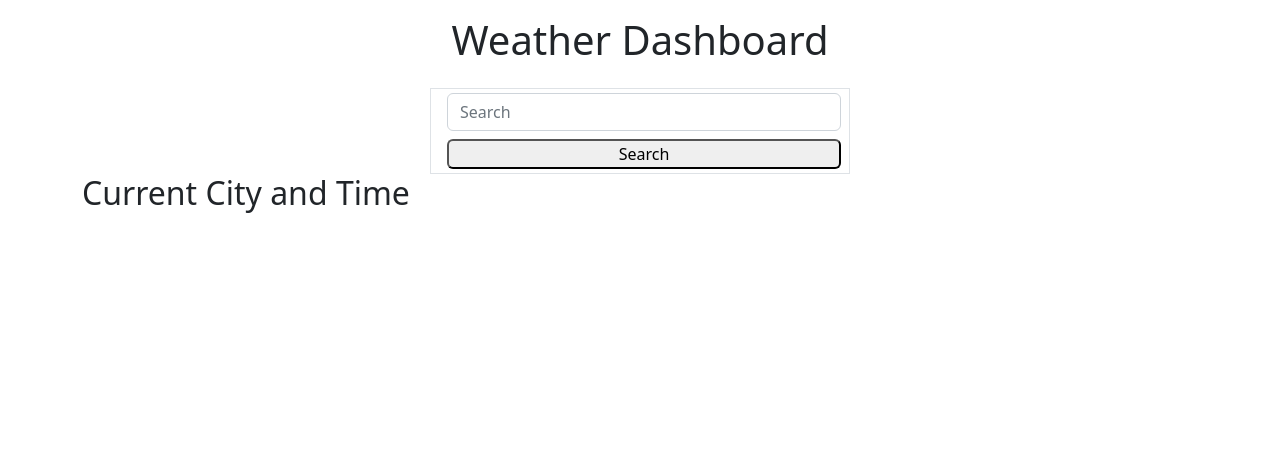
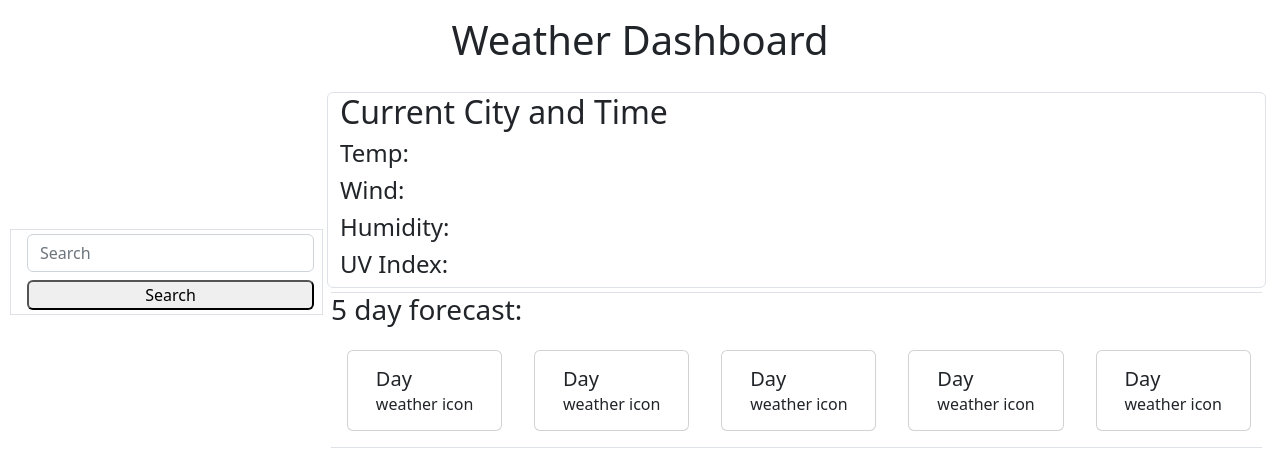
Before and after one commit to jschuyl/storm, a plain HTML site: page index.html in a window 1280 px wide. Drawn offline with nearby package versions, Linux system fonts and the light colour scheme.

Commit message:
site skeleton grows, sidebar is acting up but thats a problem for future me

```diff
--- a/assets/style.css
+++ b/assets/style.css
@@ -1,5 +1,4 @@
 * {
     max-width: 1260px;
-    align-content: center;
     margin: auto;
 }
--- a/index.html
+++ b/index.html
@@ -15,20 +15,68 @@
     </div>
 </header>
 <body>
-   <div class="d-flex flex-row">
-        <!--sidebar-->
-        <div class="d-flex flex-column container-sm border col-sm-4">
-            <div class="input-group m-1">
+   <div class="d-flex flex-row align-items-start">
+    <!--sidebar-->
+    <div class="d-flex w-25">
+        <div class="d-flex flex-column container-sm border">
+            <div class="input-group m-1 w-100">
                 <input type="text" class="form-control" placeholder="Search" id="search"/>
                 </div>
                 <button class="search-button m-1 rounded col-sm-12" id="search-button">Search</button>
             </div>
         </div>
-        <div class="jumbotron jumbotron-fluid">
-            <div class="container">
+
+        <div class="jumbotron jumbotron-fluid w-75 m-1">
+            <div class="container border rounded">
                 <h2>Current City and Time</h2>
+                <h4>Temp:<span id="current-temp"></span></h4>
+                <h4>Wind:<span id="current-wind"></span></h4>
+                <h4>Humidity:<span id="current-humidity"></span></h4>
+                <h4>UV Index:<span id="current-uv"></span></h4>
+                </div>
+                <!--card-holder-->
+                <div class="border-top border-bottom m-1">
+                    <h3>5 day forecast:</h3>
+                <div class="d-flex flex-row">
+                    <div class="card col-sm-2 m-3">
+                        <div class="card-body">
+                            <h5 class="card-title">Day</h5>
+                            <h6 class="card-subtitle">weather icon</h6>
+
+                        </div>
+                    </div>
+                    <div class="card col-sm-2 m-3">
+                        <div class="card-body">
+                            <h5 class="card-title">Day</h5>
+                            <h6 class="card-subtitle">weather icon</h6>
+
+                        </div>
+                    </div>
+                    <div class="card col-sm-2 m-3">
+                        <div class="card-body">
+                            <h5 class="card-title">Day</h5>
+                            <h6 class="card-subtitle">weather icon</h6>
+
+                        </div>
+                    </div>
+                    <div class="card col-sm-2 m-3">
+                        <div class="card-body">
+                            <h5 class="card-title">Day</h5>
+                            <h6 class="card-subtitle">weather icon</h6>
+
+                        </div>
+                    </div>
+                    <div class="card col-sm-2 m-3">
+                        <div class="card-body">
+                            <h5 class="card-title">Day</h5>
+                            <h6 class="card-subtitle">weather icon</h6>
+
+                        </div>
+                    </div>
+                </div>
             </div>
         </div>
+    </div>
    </div>
 </body>
 <script src="./assets/script.js"></script>
```
